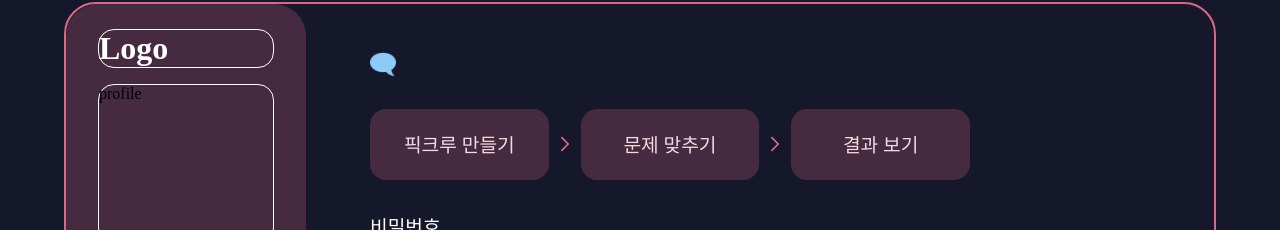
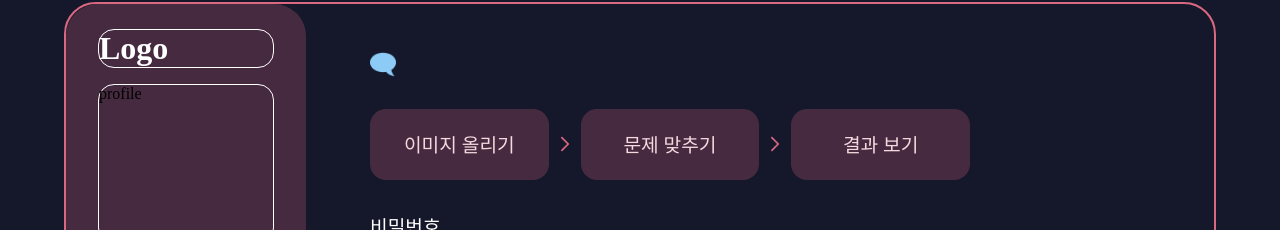
Before and after one commit to psst54/picrew-quiz, a Next.js app: page /session/1 in a window 1280 px wide. Shown: the part 143-373 px from the top of the page. Built offline with nearby package versions, Linux system fonts and the light colour scheme; no server answers; the database is empty; a web font is replaced by a local one.

Commit message:
💬 update text

```diff
--- a/src/app/Main.tsx
+++ b/src/app/Main.tsx
@@ -46,7 +46,7 @@ const Main = () => {
         <SessionCardContainer>
           <SessionCard backgroundColor={colors.primary.veryveryDark}>
             <SessionCardInfo>
-              <SessionCardTitle>픽크루 만들기</SessionCardTitle>
+              <SessionCardTitle>이미지 올리기</SessionCardTitle>
               <SessionCardCnt>1개</SessionCardCnt>
             </SessionCardInfo>
 
--- a/src/app/session/[slug]/page.tsx
+++ b/src/app/session/[slug]/page.tsx
@@ -128,7 +128,7 @@ const SessionPage = ({ params }: { params: { slug: string } }) => {
                   router.push(`/session/upload/${params?.slug}`);
                 }}
               >
-                픽크루 만들기
+                이미지 올리기
               </ProgressItem>
               <ArrowRight size={"2rem"} color={colors.primary.standard} />
               <ProgressItem
```
